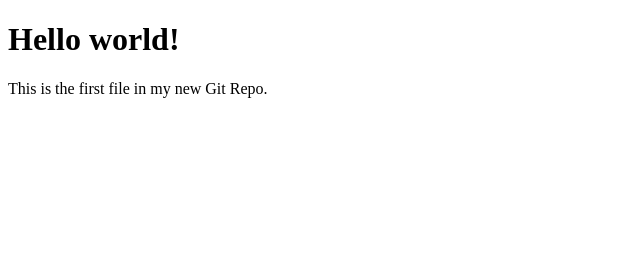
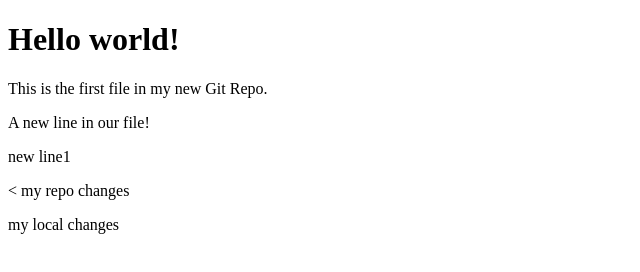
Before and after one commit to arvindaggmca/mynewrepo1, a plain HTML site: page index.html in a window 1280 px wide. Shown: the whole page, without its empty margins (0-640 px from the left). Drawn offline with Linux system fonts and the light colour scheme.

Commit message:
orignal changes

```diff
--- a/index.html
+++ b/index.html
@@ -7,6 +7,12 @@
 
 <h1>Hello world!</h1>
 <p>This is the first file in my new Git Repo.</p>
+<p>A new line in our file!</p>
+<p> new line1</p>
+<
+  my repo changes
+</body>
+<p>my local changes</p>
+	</body>
 
-</body>
 </html>
```
